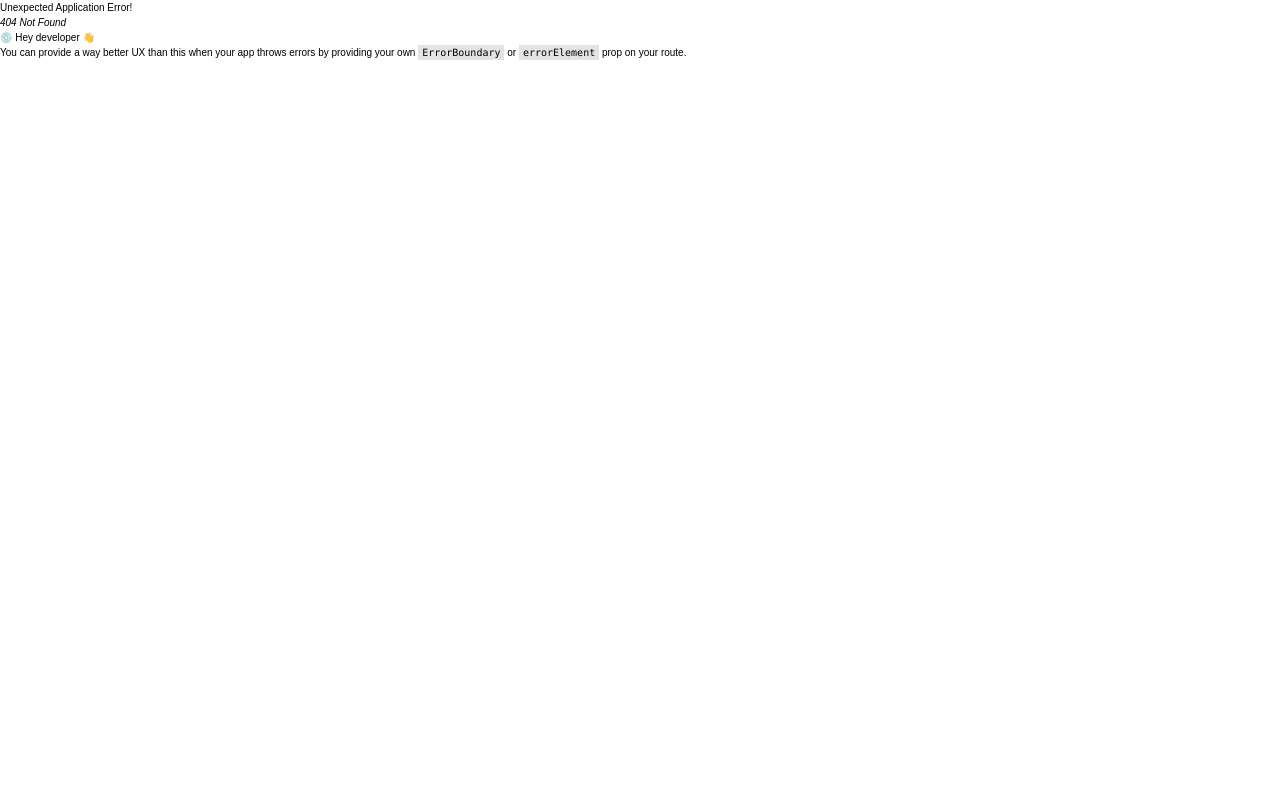
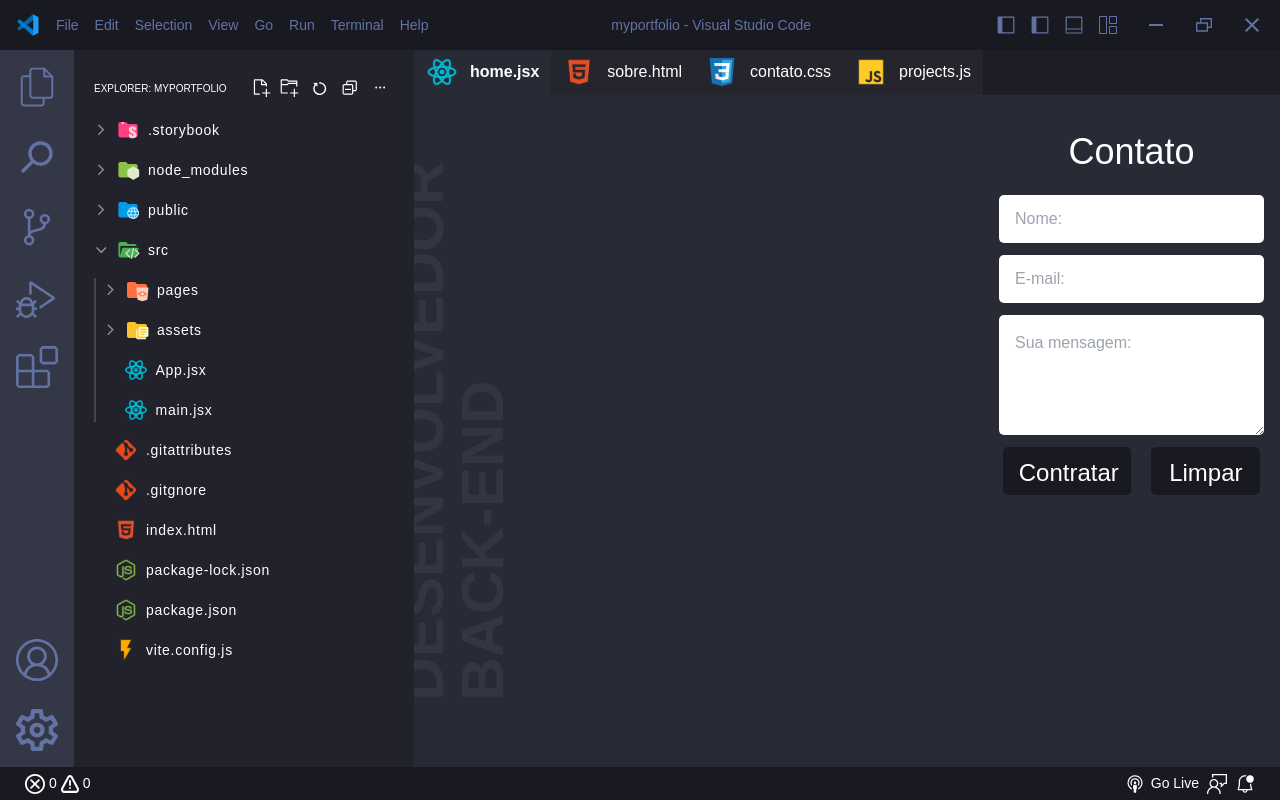
Before and after one commit to jaomanoel/Portfolio, a React (Vite) app: page /contact in a window 1280 px wide. Before the commit this address had no page. Built offline with nearby package versions, Linux system fonts and the light colour scheme.

Commit message:
Created page of contact

```diff
--- a/src/data/hooks/useNav.js
+++ b/src/data/hooks/useNav.js
@@ -20,7 +20,7 @@ export function useNav() {
             isSelected: false,
         },
         {
-            path: "/contato",
+            path: "/contact",
             name: "contato.css",
             icon: Css,
             isSelected: false,
--- /dev/null
+++ b/src/pages/Contact/Contact.jsx
@@ -0,0 +1,74 @@
+import React from "react";
+
+import TextField from "../../ui/components/surface/TextField/TextField";
+
+const Contact = () => {
+    return (
+        <>
+            <head>
+                <title>Joao Manoel - Contact</title>
+            </head>
+            <div className="container-view h-full py-30 overflow-x-hidden bg-bg">
+                <div className="centralizador-col-center flex-row gap-32 md:centralizador-row-between">
+                    <div className="w-full md:hidden text-left">
+                        <TextField Text={"DESENVOLVEDOR"} />
+                    </div>
+
+                    <div className="w-full hidden h-full -rotate-90 md:block text-left">
+                        <TextField Text={"DESENVOLVEDOR BACK-END"} />
+                    </div>
+
+                    <div className="flex flex-col w-full items-center justify-center gap-16">
+                        <h1 className="text-white text-4xl">Contato</h1>
+                        <form className="flex items-center w-full flex-col gap-12">
+                            <input
+                                className="w-full focus:outline-none bg-white px-16 h-48 rounded-lg text-base"
+                                type="text"
+                                name="name"
+                                id="name"
+                                placeholder="Nome: "
+                            />
+
+                            <input
+                                className="w-full focus:outline-none bg-white px-16 h-48 rounded-lg text-base"
+                                type="email"
+                                name="email"
+                                id="email"
+                                placeholder="E-mail: "
+                            />
+
+                            <textarea
+                                className="w-full focus:outline-none bg-white px-16 py-16 h-120 rounded-lg text-base"
+                                name="message"
+                                id="message"
+                                cols="30"
+                                rows="10"
+                                placeholder="Sua mensagem:"
+                            ></textarea>
+
+                            <div className="flex gap-20">
+                                <input
+                                    type="Submit"
+                                    value="Contratar"
+                                    className="w-2/4 cursor-pointer h-48 px-16 py-8 bg-bg-dark-03 text-2xl rounded-lg text-white"
+                                />
+
+                                <input
+                                    type="reset"
+                                    value="Limpar"
+                                    className="w-2/4 cursor-pointer h-48 px-16 py-8 bg-bg-dark-03 text-2xl rounded-lg text-white"
+                                />
+                            </div>
+                        </form>
+                    </div>
+
+                    <div className="md:hidden w-full text-right">
+                        <TextField Text={"Back-end"} />
+                    </div>
+                </div>
+            </div>
+        </>
+    );
+};
+
+export default Contact;
--- a/src/routers.jsx
+++ b/src/routers.jsx
@@ -3,6 +3,7 @@ import { createBrowserRouter } from "react-router-dom";
 import Home from "./pages/Home";
 import About from "./pages/About";
 import ContainerApp from "./pages/ContainerApp";
+import Contact from "./pages/contact/contact";
 
 const routers = createBrowserRouter(
     [
@@ -17,6 +18,10 @@ const routers = createBrowserRouter(
                     path: "about",
                     element: <About />,
                 },
+                {
+                    path: "contact",
+                    element: <Contact />,
+                },
             ],
         },
     ],
--- a/src/ui/components/surface/TextField/TextField.jsx
+++ b/src/ui/components/surface/TextField/TextField.jsx
@@ -3,7 +3,7 @@ import React from "react";
 const TextField = ({ Text }) => {
     return (
         <h2
-            className={`responsive-textfield font-bold text-neutral-textfield leading-none uppercase`}
+            className={`text-4xl opacity-5 responsive-textfield font-bold text-white leading-none uppercase`}
         >
             {Text}
         </h2>
--- a/src/ui/style/index.css
+++ b/src/ui/style/index.css
@@ -37,7 +37,7 @@ html {
     }
 
     .centralizador-row-between {
-        @apply flex flex-row-reverse items-start max-w-screen-xl w-full px-16 md:px-0 gap-30 justify-between;
+        @apply flex flex-row items-start max-w-screen-xl w-full px-16 md:px-0 gap-30 justify-between;
     }
 
     .centralizador-row-start {
@@ -70,3 +70,9 @@ html {
         font-size: 6rem;
     }
 }
+
+@media screen and (max-width: 768px) {
+    .responsive-textfield {
+        font-size: 4rem;
+    }
+}
```
